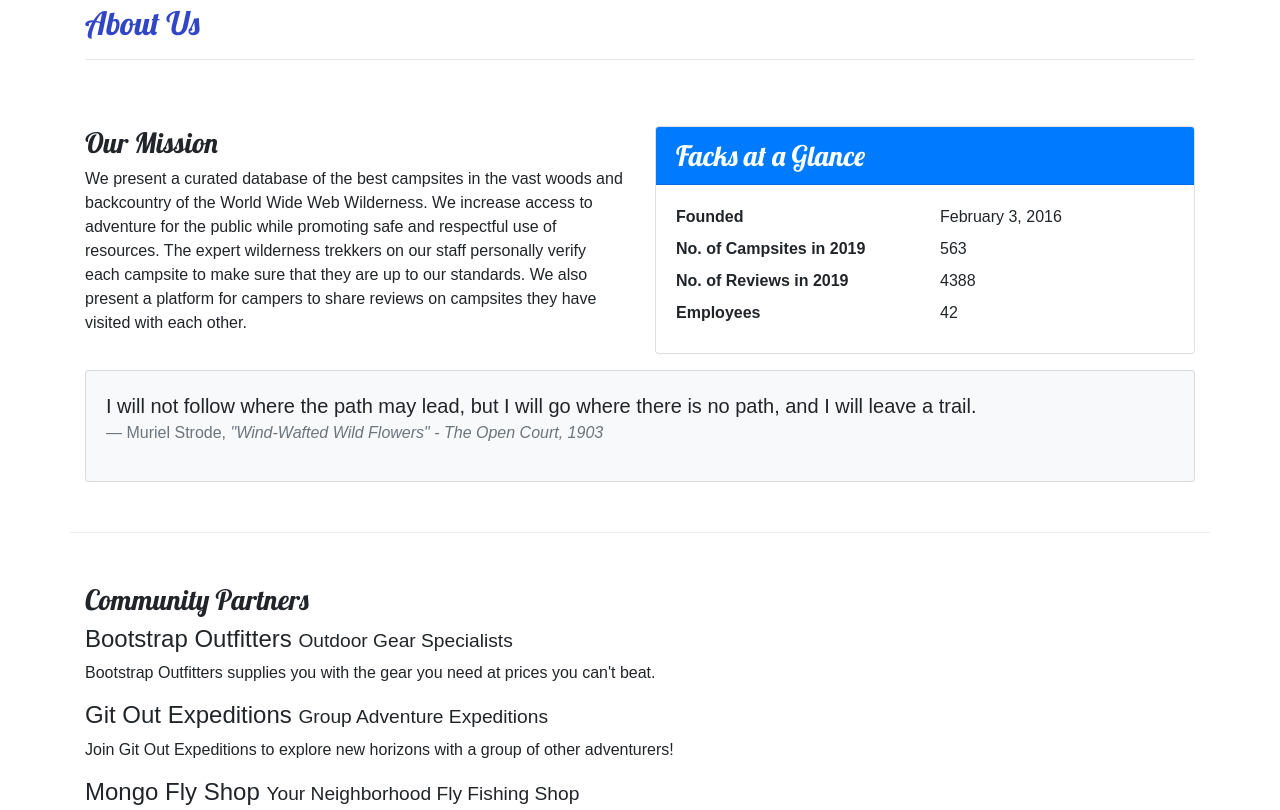
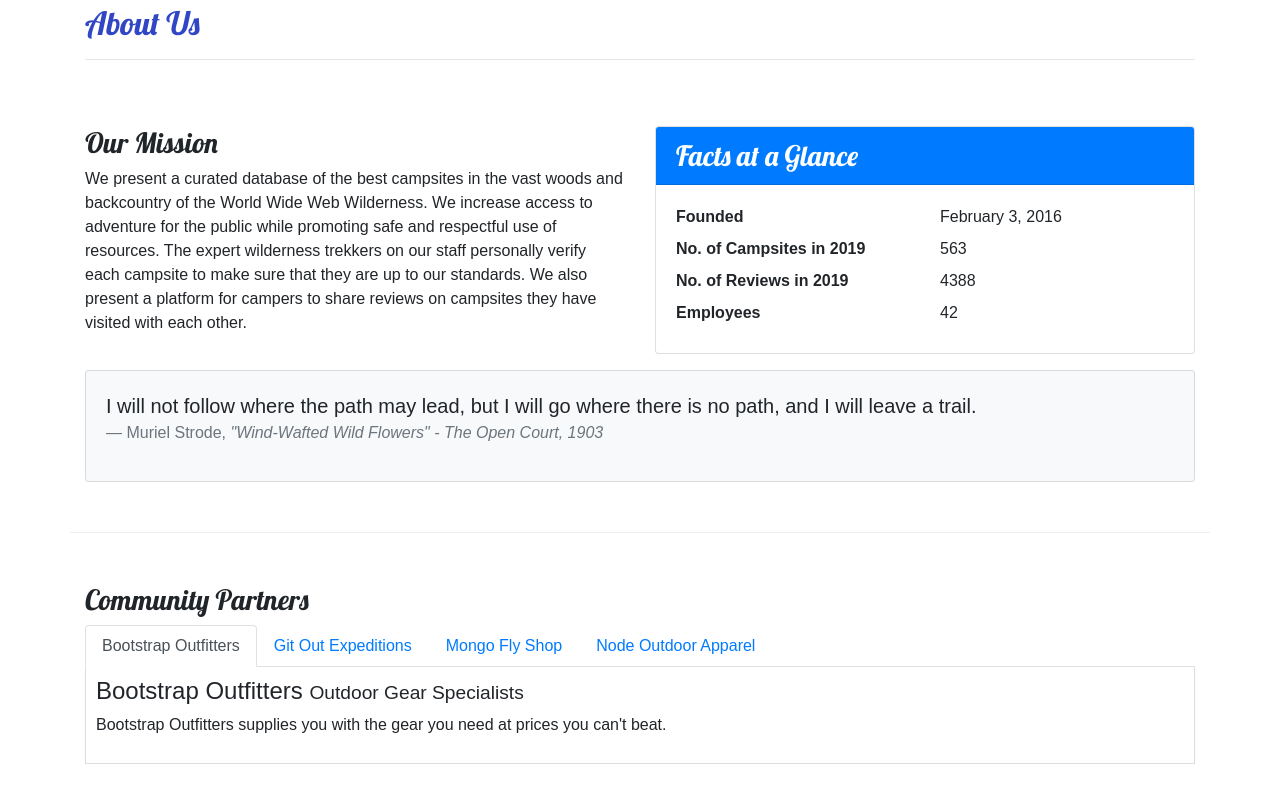
Before and after one commit to anniepuy/haganCampsite, a website: page aboutus.html in a window 1280 px wide. Shown: the part 280-1090 px from the top of the page. Drawn offline with nearby package versions, Linux system fonts and the light colour scheme.

Commit message:
fixed spelling, added tab navigation to aboutus

```diff
--- a/aboutus.html
+++ b/aboutus.html
@@ -5,7 +5,6 @@
     <!-- Required meta tags always come first -->
     <meta charset="utf-8" />
     <meta name="viewport" content="width=device-width, initial-scale=1" />
-
     <!-- Bootstrap CSS -->
     <link rel="stylesheet" href="node_modules/bootstrap/dist/css/bootstrap.min.css" />
     <link rel="stylesheet" href="node_modules/bootstrap-social/bootstrap-social.css" />
@@ -76,7 +75,7 @@
             </div>
             <div class="col-sm-6">
                 <div class="card">
-                    <h3 class="card-header bg-primary text-white">Facks at a Glance</h3>
+                    <h3 class="card-header bg-primary text-white">Facts at a Glance</h3>
                     <div class="card-body">
                         <div class="row">
                             <dt class="col-6">Founded</dt>
@@ -108,14 +107,30 @@
         <div class="row row-content">
             <div class="col">
                 <h3>Community Partners</h3>
+                <ul class="nav nav-tabs">
+                    <li class="nav-item"><a class="nav-link active" href="#bootstrap" role="tab" data-toggle="tab">Bootstrap Outfitters</li></a>
+                    <li class="nav-item"><a class="nav-link" href="#git" role="tab" data-toggle="tab">Git Out Expeditions</li></a>
+                    <li class="nav-item"><a class="nav-link" href="#mongo" role="tab" data-toggle="tab">Mongo Fly Shop</li></a>
+                    <li class="nav-item"><a class="nav-link" href="#node" role="tab" data-toggle="tab">Node Outdoor Apparel</li></a>
+                </ul>
+                <div class="tab-content">
+                    <div role="tabpanel" class="tab-pane fade show active" id="bootstrap">
                         <h4>Bootstrap Outfitters <small>Outdoor Gear Specialists</small></h4>
                         <p class="d-none d-sm-block">Bootstrap Outfitters supplies you with the gear you need at prices you can't beat.</p>
+                    </div>
+                    <div role="tabpanel" class="tab-pane fade" id="git">
                         <h4>Git Out Expeditions <small>Group Adventure Expeditions</small></h4>
                         <p class="d-none d-sm-block">Join Git Out Expeditions to explore new horizons with a group of other adventurers!</p>
+                    </div>
+                    <div role="tabpanel" class="tab-pane fade" id="mongo">
                         <h4>Mongo Fly Shop <small>Your Neighborhood Fly Fishing Shop</small></h4>
                         <p class="d-none d-sm-block">Need a new fishing pole, a tacklebox, or flies of all kinds? Stop by Mongo Fly Shop.</p>
+                    </div>
+                    <div role="tabpanel" class="tab-pane fade" id="node">
                         <h4>Node Outdoor Apparel <small>Outdoor Clothes & Shoes</small></h4>
                         <p class="d-none d-sm-block">From polar fleeces to swimsuits, hiking boots to waders, a visit to Node will be sure to get you covered.</p>
+                    </div>
+                </div>
             </div>
         </div>
 
--- a/css/styles.css
+++ b/css/styles.css
@@ -35,3 +35,9 @@
 .navbar {
     background-color: #901CAD;
 }
+
+.tab-content {
+    border: 1px solid #DDD;
+    border-top: none;
+    padding: 10px;
+}
```
Also changed, not shown: contactus.html (+0 -1 lines). Lines whose indentation alone changed are shown as unchanged.
